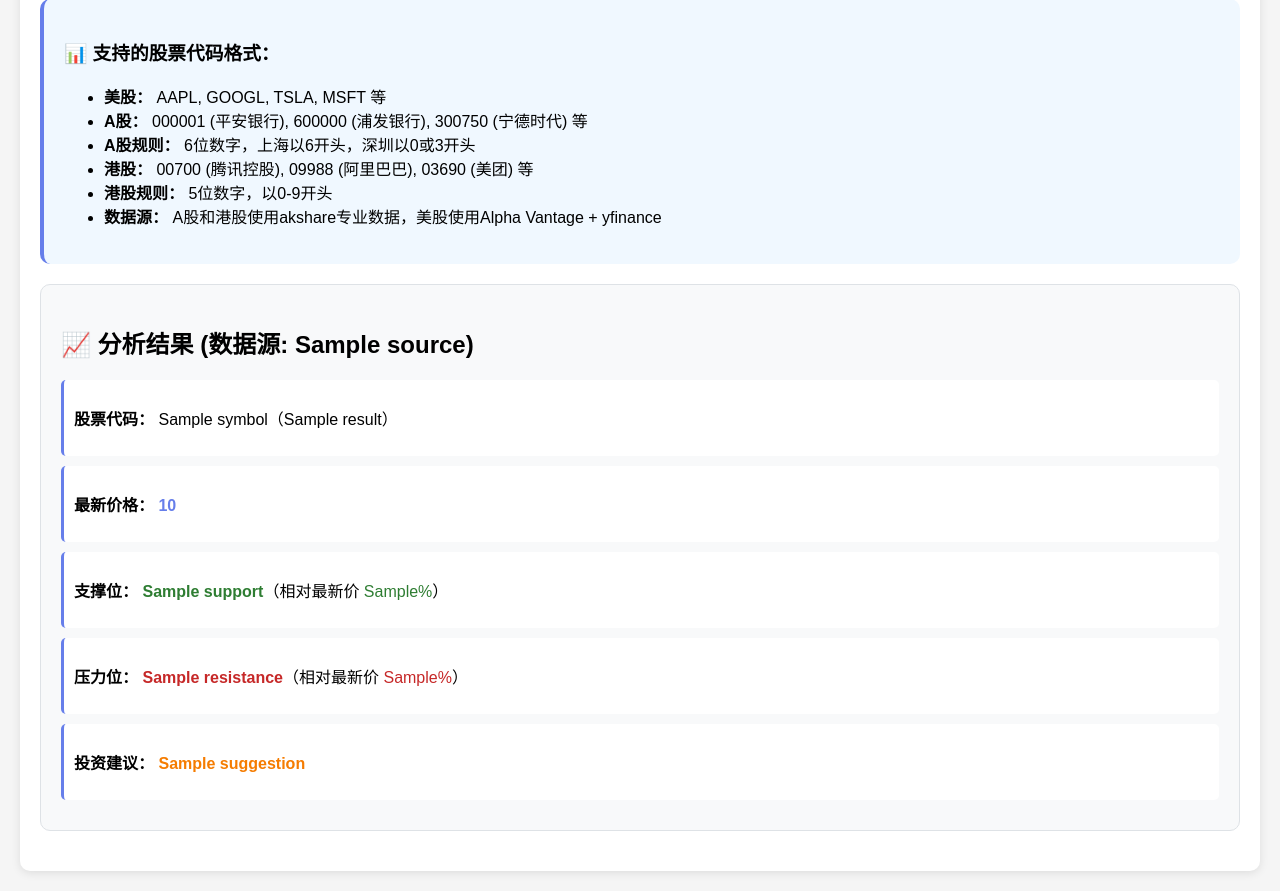
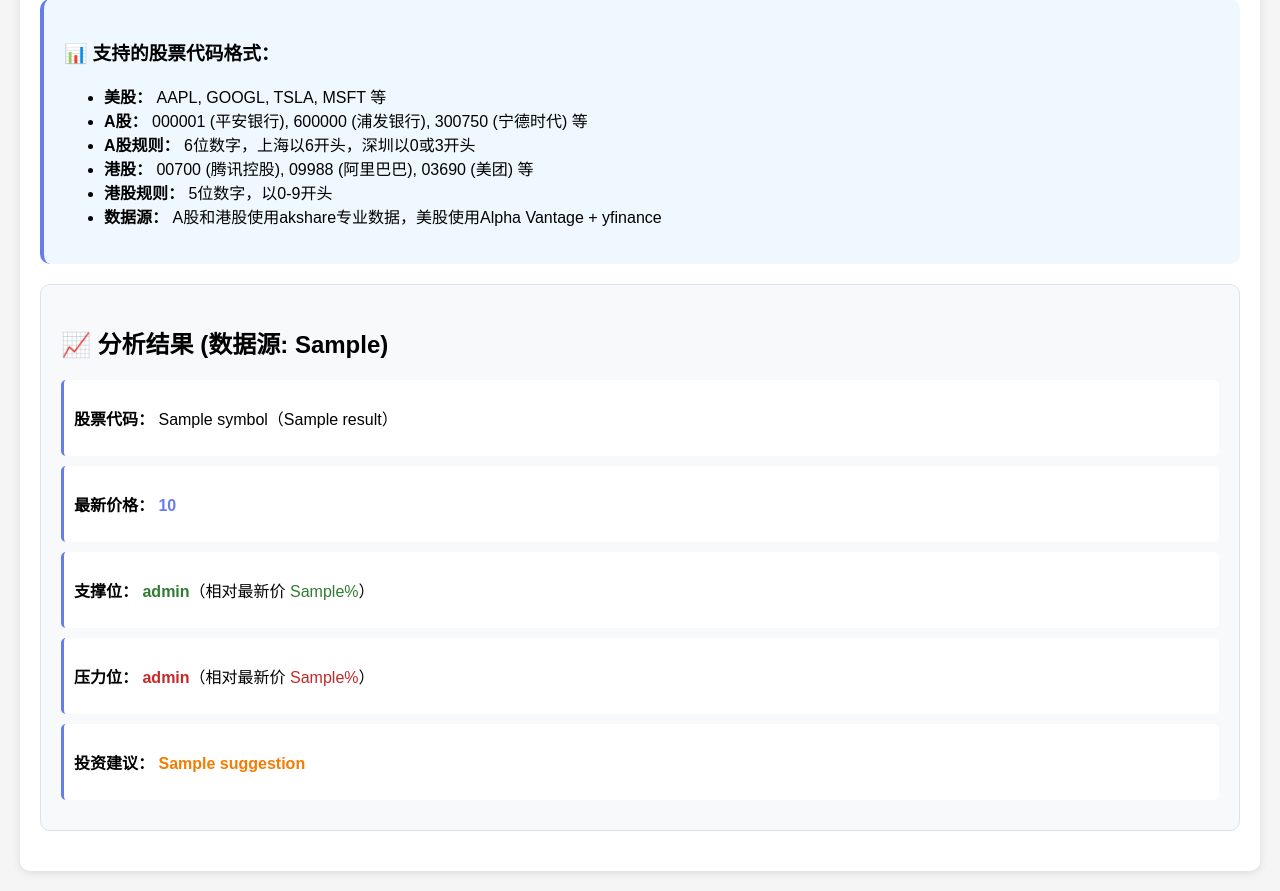
Before and after one commit to jinshenjinsi/StockAnalyzerApp_iPad, a Flask app: template templates/index.html in a window 1280 px wide. Shown: the part 345-1236 px from the top of the page. Run offline with Flask 3, Linux system fonts and the light colour scheme; the template is opened without the code that fills it: most values are stand-ins (such as "Sample title", 1, 10 or a date in 2020).

Commit message:
修复个股分析模板字段名不匹配问题，现在可以正常显示最新价格、支撑位、压力位等数据

```diff
--- a/templates/index.html
+++ b/templates/index.html
@@ -124,18 +124,18 @@
 
         {% if result %}
             <div class="result-box">
-                <h2>📈 分析结果 (数据源: {{ result.source }})</h2>
+                <h2>📈 分析结果 (数据源: {{ result.data_source }})</h2>
                 <div class="result-item">
                     <p><b>股票代码：</b> {{ result.symbol }}{% if result.name %}（{{ result.name }}）{% endif %}</p>
                 </div>
                 <div class="result-item">
-                    <p><b>最新价格：</b> <span style="color: #667eea; font-weight: bold;">{{ result.last_price }}</span></p>
+                    <p><b>最新价格：</b> <span style="color: #667eea; font-weight: bold;">{{ result.current_price }}</span></p>
                 </div>
                 <div class="result-item">
-                    <p><b>支撑位：</b> <span style="color: #2e7d32; font-weight: bold;">{{ result.support }}</span>{% if result.support_pct is not none %}（相对最新价 <span style="color: #2e7d32;">{{ result.support_pct }}%</span>）{% endif %}</p>
+                    <p><b>支撑位：</b> <span style="color: #2e7d32; font-weight: bold;">{{ result.support_level }}</span>{% if result.support_pct is not none %}（相对最新价 <span style="color: #2e7d32;">{{ result.support_pct }}%</span>）{% endif %}</p>
                 </div>
                 <div class="result-item">
-                    <p><b>压力位：</b> <span style="color: #c62828; font-weight: bold;">{{ result.resistance }}</span>{% if result.resistance_pct is not none %}（相对最新价 <span style="color: #c62828;">{{ result.resistance_pct }}%</span>）{% endif %}</p>
+                    <p><b>压力位：</b> <span style="color: #c62828; font-weight: bold;">{{ result.resistance_level }}</span>{% if result.resistance_pct is not none %}（相对最新价 <span style="color: #c62828;">{{ result.resistance_pct }}%</span>）{% endif %}</p>
                 </div>
                 <div class="result-item">
                     <p><b>投资建议：</b> <span style="color: #f57c00; font-weight: bold;">{{ result.suggestion }}</span></p>
```
